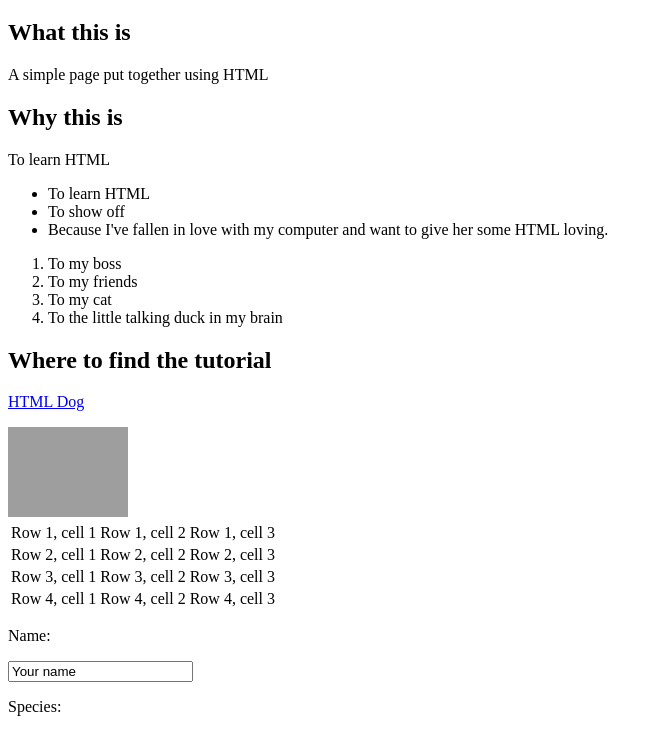
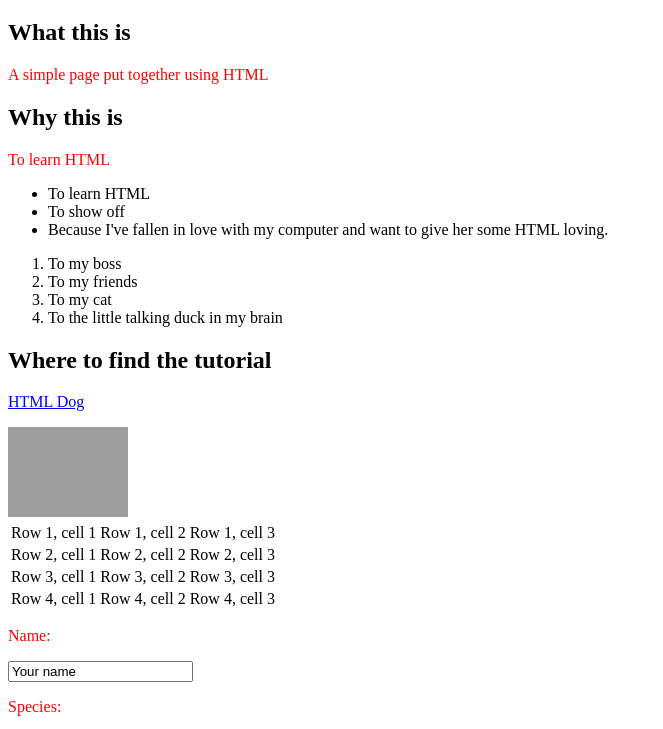
Before and after one commit to andreynho2006/html_dog, a plain HTML site: page index.html in a window 1280 px wide. Shown: the part 61-790 px from the top of the page, without its empty margins (0-663 px from the left). Drawn offline with Linux system fonts and the light colour scheme; grey boxes are pictures that could not be loaded.

Commit message:
add an external css file and start playing with css

```diff
--- a/index.html
+++ b/index.html
@@ -2,6 +2,7 @@
 <html>
 <head>
     <title>My first web page</title>
+    <link rel="stylesheet" href="style.css">
 </head>
 <body>
   <h1>My first web page</h1>
--- /dev/null
+++ b/style.css
@@ -0,0 +1,7 @@
+p {
+    color: red;
+}
+
+a {
+    color: blue;
+}
```
